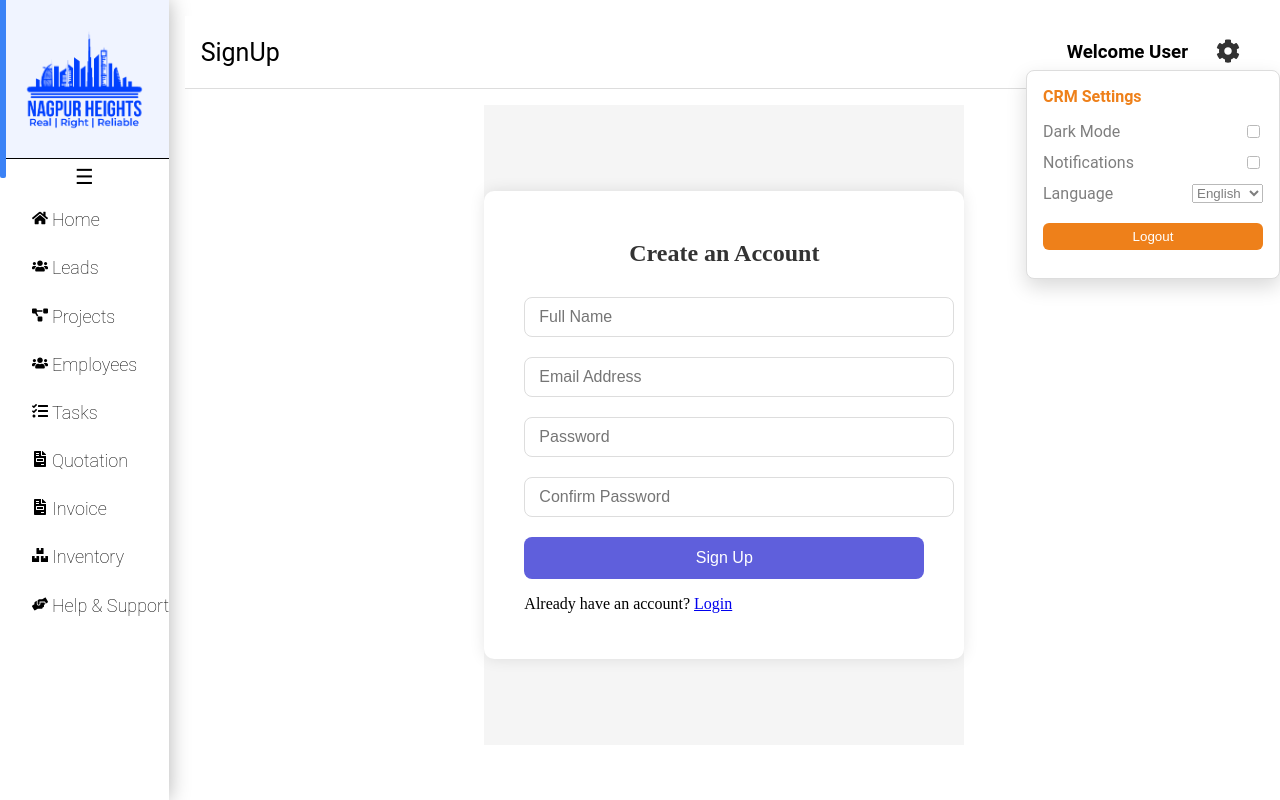
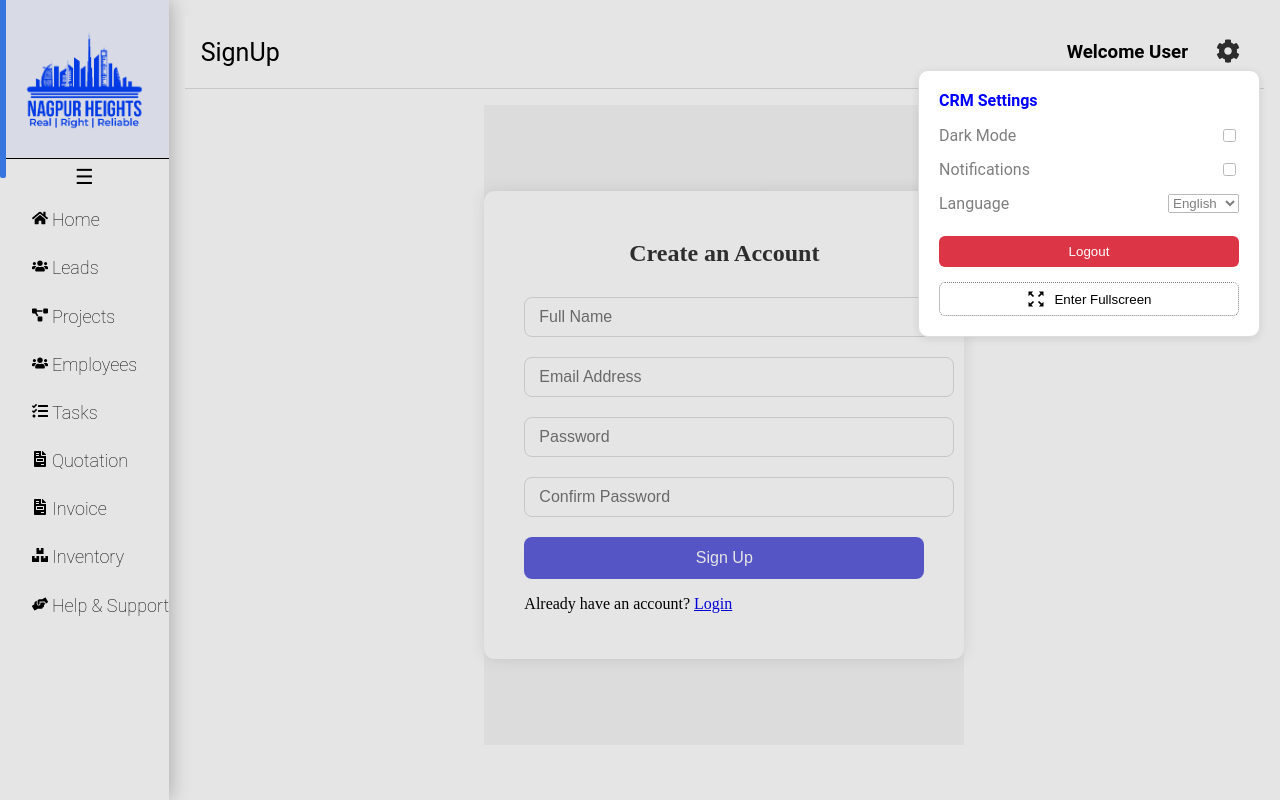
Before and after one commit to ShaileshPanghate/Nagpur_Heights, a React (Create React App) app: page / in a window 1280 px wide. Both pictures are taken after a click on the button 1228 px from the left and 52 px from the top of the page. Built offline with nearby package versions, Linux system fonts and the light colour scheme.

Commit message:
quotation / invoice / inventory worked

```diff
--- /dev/null
+++ b/src/components/FullScreenButton.jsx
@@ -0,0 +1,48 @@
+import { useState, useEffect } from "react";
+import { BiExpand, BiExitFullscreen } from "react-icons/bi"; // Import icons from react-icons
+import './fullScreenButton.css'
+function FullScreenButton() {
+  const [isFullScreen, setIsFullScreen] = useState(false);
+
+  const handleFullScreenToggle = () => {
+    const elem = document.documentElement; // <-- full HTML page!
+
+    if (!document.fullscreenElement) {
+      elem.requestFullscreen().catch((err) => console.error(err));
+      setIsFullScreen(true);
+    } else {
+      document.exitFullscreen().catch((err) => console.error(err));
+      setIsFullScreen(false);
+    }
+  };
+
+
+  useEffect(() => {
+    const handleFullScreenChange = () => {
+      setIsFullScreen(!!document.fullscreenElement);
+    };
+
+    document.addEventListener('fullscreenchange', handleFullScreenChange);
+    return () => {
+      document.removeEventListener('fullscreenchange', handleFullScreenChange);
+    };
+  }, []);
+
+  return (
+    <button onClick={handleFullScreenToggle} className="fullscreen-btn" >
+      {isFullScreen ? (
+        <>
+          <BiExitFullscreen size={20} style={{ marginRight: "8px" }} />
+          Exit Fullscreen
+        </>
+      ) : (
+        <>
+          <BiExpand size={20} style={{ marginRight: "8px" }} />
+          Enter Fullscreen
+        </>
+      )}
+    </button>
+  );
+}
+
+export default FullScreenButton;
--- /dev/null
+++ b/src/components/fullScreenButton.css
@@ -0,0 +1,20 @@
+  .fullscreen-btn {
+    background-color: white;
+    color: black;
+    padding: 6px 12px;
+    border: 1px dotted gray;
+    border-radius: 6px;
+    cursor: pointer;
+    width: 100%;
+    margin-top: 0.5rem;
+    display: flex;
+    align-items: center;
+    justify-content: center;
+  }
+
+  .fullscreen-btn:hover {
+    /* background-color: #45a049; */
+    color: rgb(57, 57, 148);
+    border: 1px solid rgb(37, 37, 99);
+
+  }
--- a/src/components/navbar/Navbar.js
+++ b/src/components/navbar/Navbar.js
@@ -1,8 +1,10 @@
 import React from 'react'
 import './navbar.css'
 import { useLocation } from "react-router-dom";
-import { useState } from 'react';
 import { FaCog } from 'react-icons/fa';
+import FullScreenButton from '../FullScreenButton';
+import { useRef, useEffect, useState } from 'react';
+
 
 const Navbar = () => {
     const [open, setOpen] = useState(false);
@@ -14,26 +16,44 @@ const Navbar = () => {
     // Extract the last segment of the pathname (e.g., 'dashboard' from '/dashboard')
     const pathSegments = location.pathname.split('/').filter(Boolean); // removes empty strings
     // const pageName = pathSegments[pathSegments.length - 1] || 'SignUP';
-    const pageName =  pathSegments[0] || 'SignUp';
+    const pageName = pathSegments[0] || 'SignUp';
 
     // Capitalize first letter
     const capitalizedPageName = pageName.charAt(0).toUpperCase() + pageName.slice(1);
+
+    const panelRef = useRef();
+
+    useEffect(() => {
+        const handleClickOutside = (e) => {
+            if (panelRef.current && !panelRef.current.contains(e.target)) {
+                setOpen(false);
+            }
+        };
+
+        if (open) {
+            document.addEventListener("mousedown", handleClickOutside);
+        }
+        return () => {
+            document.removeEventListener("mousedown", handleClickOutside);
+        };
+    }, [open]);
 
 
     return (
         <div className="main">
             <div className="navbar">
 
-                <p className="heading" style={{fontSize: '25px'}} > {capitalizedPageName}</p>
-               <div style={{display: 'flex', gap: '20px'}}>
-               <h3 style={{fontFamily: 'Roboto'}}>{isLogIn ? "Welcome User" : "Login"}</h3>
+                <p className="heading" style={{ fontSize: '25px' }} > {capitalizedPageName}</p>
+                <div style={{ display: 'flex', gap: '20px' }}>
+                    <h3 style={{ fontFamily: 'Roboto' }}>{isLogIn ? "Welcome User" : "Login"}</h3>
                     <button className="settings-icon" onClick={() => setOpen(!open)}>
                         <FaCog size={24} />
                     </button>
                 </div>
                 {open && (
-                    <div className="settings-panel">
-                        <h3 >CRM Settings</h3>
+                    <div className="settings-overlay">
+                        <div className="settings-panel" ref={panelRef}>
+                            <h3>CRM Settings</h3>
                             <div className="setting-option disabled">
                                 <label>Dark Mode</label>
                                 <input type="checkbox" />
@@ -42,7 +62,7 @@ const Navbar = () => {
                                 <label>Notifications</label>
                                 <input type="checkbox" />
                             </div>
-                        <div className="setting-option disabled" >
+                            <div className="setting-option disabled">
                                 <label>Language</label>
                                 <select>
                                     <option>English</option>
@@ -53,8 +73,13 @@ const Navbar = () => {
                             <div className="setting-option">
                                 <button className="logout-btn">{isLogIn ? "Logout" : "Login"}</button>
                             </div>
+                            <div>
+                                <FullScreenButton />
+                            </div>
+                        </div>
                     </div>
                 )}
+
             </div>
 
         </div>
--- a/src/components/navbar/navbar.css
+++ b/src/components/navbar/navbar.css
@@ -63,7 +63,7 @@
 .settings-panel h3 {
   margin-top: 0;
   font-size: 16px;
-  color: #ee801a;
+  color: blue;
 }
 
 .setting-option {
@@ -79,7 +79,7 @@
 }
 
 .logout-btn {
-  background-color: #ee801a;
+  background-color: gray;
   color: white;
   padding: 6px 12px;
   border: none;
@@ -90,7 +90,7 @@
 }
 
 .logout-btn:hover {
-  background-color: #d26e00;
+  background-color: rgb(165, 164, 164);
 }
 
 .disabled {
@@ -98,3 +98,36 @@
   pointer-events: none;
   user-select: none;
 }
+.settings-overlay {
+  position: fixed;
+  inset: 0;
+  background: rgba(0,0,0,0.1); /* subtle background */
+  z-index: 999;
+}
+
+.settings-panel {
+  position: absolute;
+  top: 70px;
+  right: 20px;
+  background: white;
+  border-radius: 10px;
+  padding: 20px;
+  width: 300px;
+  box-shadow: 0 2px 10px rgba(0,0,0,0.1);
+}
+
+.setting-option {
+  margin-bottom: 15px;
+  display: flex;
+  justify-content: space-between;
+  align-items: center;
+}
+
+.logout-btn {
+  padding: 8px 14px;
+  border: none;
+  background-color: #dc3545;
+  color: white;
+  border-radius: 6px;
+  cursor: pointer;
+}
```
Lines whose indentation alone changed are shown as unchanged.
